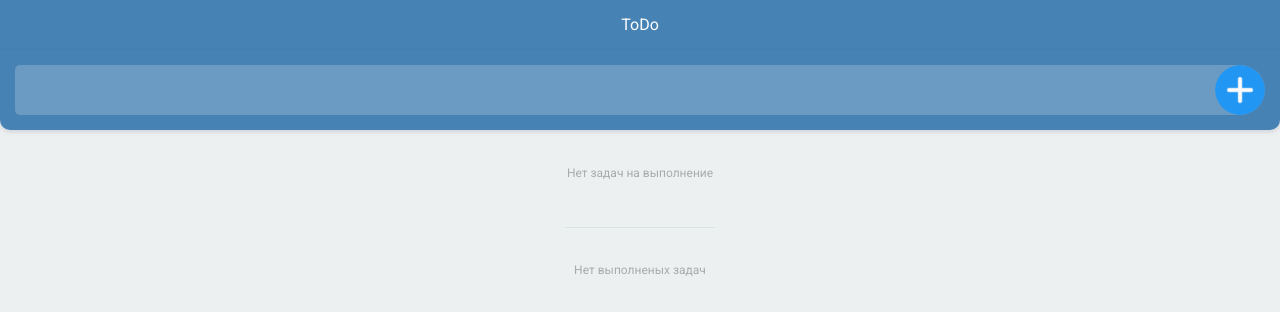
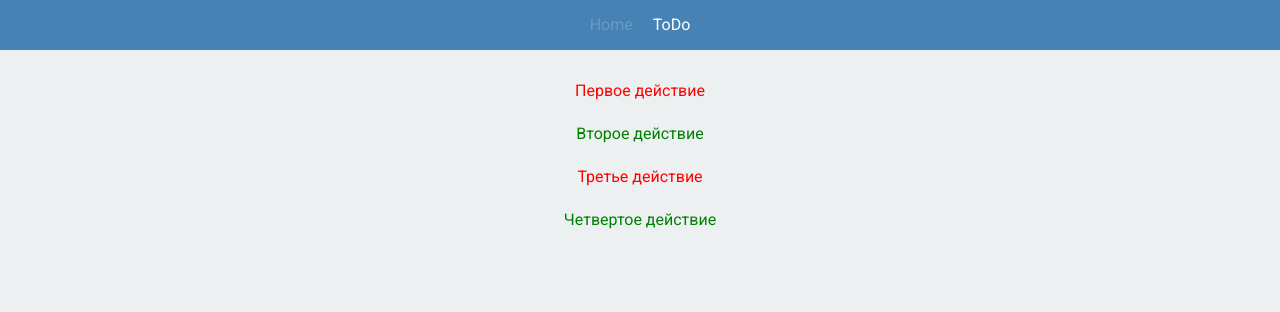
Before and after one commit to galagrin/ToDoList-on-React, a React (Create React App) app: page / in a window 1280 px wide. Shown: the top 312 px of the page. Built offline with nearby package versions, Linux system fonts and the light colour scheme.

Commit message:
routing added

```diff
--- a/package.json
+++ b/package.json
@@ -12,6 +12,7 @@
     "@types/react-dom": "^18.3.0",
     "react": "^18.3.1",
     "react-dom": "^18.3.1",
+    "react-router-dom": "^6.27.0",
     "react-scripts": "5.0.1",
     "react-toastify": "^10.0.6",
     "typescript": "^4.9.5",
--- a/src/assets/scss/style.scss
+++ b/src/assets/scss/style.scss
@@ -10,3 +10,9 @@ body {
     line-height: 1.429;
     color: black;
 }
+.container {
+    display: flex;
+    flex-direction: column;
+    align-items: center;
+    padding: 20px;
+}
--- a/src/components/Header/Header.tsx
+++ b/src/components/Header/Header.tsx
@@ -1,12 +1,20 @@
+import { NavLink } from 'react-router-dom';
 import classes from './Header.module.scss';
 
 export const Header = () => {
+    const getActiveClass = ({ isActive }: { isActive: boolean }): string => {
+        return isActive ? `${classes.active} ${classes.link}` : classes.link;
+    };
     return (
         <header className={classes.header}>
             <div className={classes.container}>
-                <a href="/" className={classes.link}>
+                <NavLink to="/" className={getActiveClass}>
+                    Home
+                </NavLink>
+
+                <NavLink to="/todo" className={getActiveClass}>
                     ToDo
-                </a>
+                </NavLink>
             </div>
         </header>
     );
--- /dev/null
+++ b/src/components/ListItem/ListItem.module.scss
@@ -0,0 +1,10 @@
+.link {
+    text-decoration: none;
+    padding: 10px;
+}
+.done {
+    color: green;
+}
+.notDone {
+    color: red;
+}
--- /dev/null
+++ b/src/components/ListItem/ListItem.tsx
@@ -0,0 +1,13 @@
+import { ToDo } from '../../models/todo-item';
+import classes from './ListItem.module.scss';
+
+export const ListItem = ({ todo }: { todo: ToDo }) => {
+    return (
+        <a
+            className={`${classes.link} ${todo.isDone ? classes.done : classes.notDone}`}
+            href={`/list/${todo.id}`}
+        >
+            {todo.text}
+        </a>
+    );
+};
--- a/src/index.tsx
+++ b/src/index.tsx
@@ -3,10 +3,47 @@ import ReactDOM from 'react-dom/client';
 import './assets/scss/normalize.css';
 import './assets/scss/style.scss';
 import { ToDoListPage } from './pages/ToDoListPage';
+import { BrowserRouter, Routes, Route } from 'react-router-dom';
+import { HomePage } from './pages/HomePage';
+import { Header } from './components/Header/Header';
+import { ToDo } from './models/todo-item';
+import { NotFound } from './pages/404';
+import { ItemDecription } from './pages/ItemDescription';
+
+const todos: ToDo[] = [
+    {
+        id: 0,
+        text: 'Первое действие',
+        isDone: false,
+    },
+    {
+        id: 1,
+        text: 'Второе действие',
+        isDone: true,
+    },
+    {
+        id: 2,
+        text: 'Третье действие',
+        isDone: false,
+    },
+    {
+        id: 3,
+        text: 'Четвертое действие',
+        isDone: true,
+    },
+];
 
 const root = ReactDOM.createRoot(document.getElementById('root') as HTMLElement);
 root.render(
     <React.StrictMode>
-        <ToDoListPage />
+        <BrowserRouter>
+            <Header />
+            <Routes>
+                <Route path="/" element={<HomePage todos={todos} />}></Route>
+                <Route path="/list/:id" element={<ItemDecription todos={todos} />}></Route>
+                <Route path="/todo" element={<ToDoListPage />}></Route>
+                <Route path="*" element={<NotFound />}></Route>
+            </Routes>
+        </BrowserRouter>
     </React.StrictMode>,
 );
--- /dev/null
+++ b/src/pages/404.tsx
@@ -0,0 +1,10 @@
+import { Link } from 'react-router-dom';
+
+export const NotFound = () => {
+    return (
+        <div className="container">
+            <h1>Not Found</h1>
+            <Link to="/">To Home</Link>
+        </div>
+    );
+};
--- /dev/null
+++ b/src/pages/HomePage.tsx
@@ -0,0 +1,16 @@
+import { ListItem } from '../components/ListItem/ListItem';
+import { ToDo } from '../models/todo-item';
+
+interface ComponentProps {
+    todos: ToDo[];
+}
+
+export const HomePage = ({ todos }: ComponentProps) => {
+    return (
+        <div className="container">
+            {todos.map((todo: ToDo) => {
+                return <ListItem todo={todo} key={todo.id} />;
+            })}
+        </div>
+    );
+};
--- /dev/null
+++ b/src/pages/ItemDescription.tsx
@@ -0,0 +1,28 @@
+import { useEffect, useState } from 'react';
+import { ToDo } from '../models/todo-item';
+import { useNavigate, useParams } from 'react-router-dom';
+
+interface ComponentProps {
+    todos: ToDo[];
+}
+export const ItemDecription = ({ todos }: ComponentProps) => {
+    const { id } = useParams();
+    const navigate = useNavigate();
+    const [todo, setTodo] = useState<ToDo>();
+
+    useEffect(() => {
+        const searchTodo = todos.find((todo) => String(todo.id) === id);
+
+        if (searchTodo) {
+            setTodo(searchTodo);
+        } else {
+            navigate('/404');
+        }
+    }, [todos, id, navigate]);
+
+    return (
+        <div className="container">
+            <h1>{todo?.text}</h1>
+        </div>
+    );
+};
--- a/src/pages/ToDoListPage.tsx
+++ b/src/pages/ToDoListPage.tsx
@@ -1,6 +1,6 @@
 import { useState } from 'react';
 import { Form } from '../components/Form/Form';
-import { Header } from '../components/Header/Header';
+
 import { ToDoList } from '../components/ToDoList/ToDoList';
 import { ToDo } from '../models/todo-item';
 import { ToastContainer, toast } from 'react-toastify';
@@ -38,7 +38,6 @@ export const ToDoListPage = () => {
 
     return (
         <>
-            <Header />
             <Form createNewToDo={createNewToDo} />
             <ToDoList todos={todos} updateToDo={updateToDo} deleteToDo={deleteToDo} />
             <ToastContainer position="bottom-right" />
```
Also changed, not shown: 1 other file (tests, documents, lock files or other folders).
